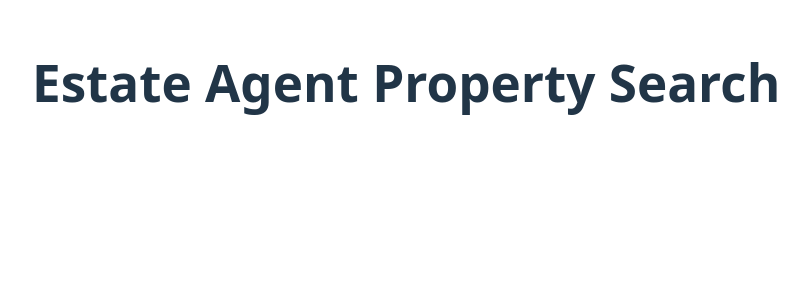
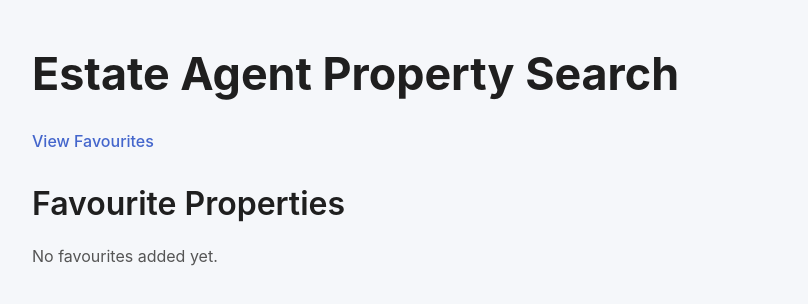
Before and after one commit to YasOnline177/estate-agent-app, a React (Vite) app: page /favourites in a window 1280 px wide. Shown: the top 304 px of the page, without its empty margins (158-966 px from the left). Built offline with nearby package versions, Linux system fonts and the light colour scheme.

Commit message:
Add to favourites functionality with drag & drop and button

```diff
--- a/src/App.jsx
+++ b/src/App.jsx
@@ -1,13 +1,18 @@
 import { useState } from "react";
 import { Routes, Route } from "react-router-dom";
+import { Link } from "react-router-dom";
 import SearchForm from "./components/SearchForm";
 import PropertyCard from "./components/PropertyCard";
 import PropertyDetails from "./components/PropertyDetails";
+import Favourites from "./components/Favourites";
 import propertiesData from "./data/properties.json";
 
 function App() {
   // State to store filtered search results
   const [results, setResults] = useState(propertiesData.properties);
+  // Store favourite properties selected by the user
+  const [favourites, setFavourites] = useState([]);
+  const [isDragging, setIsDragging] = useState(false);  // show floating drop zone
 
   // Handle search logic from SearchForm
   function handleSearch(filters) {
@@ -52,11 +57,42 @@ function App() {
     setResults(filtered);
   }
 
+  // Add a property to favourites and prevent duplicate properties
+  function addToFavourites(property) {
+    // Prevent duplicates
+    const alreadyAdded = favourites.some(fav => fav.id === property.id);
+    if (!alreadyAdded) {
+      setFavourites([...favourites, property]);
+    }
+  }
+
   return (
       <div className="app-container">
         <header>
           <h1>Estate Agent Property Search</h1>
+          <nav>
+            <Link to="/favourites">
+              View Favourites
+            </Link>
+          </nav>
         </header>
+
+        {/* Floating drop zone for drag & drop */}
+        {isDragging && (
+          <div
+            className="floating-favourites"
+            onDragOver={(e) => e.preventDefault()}
+            onDrop={(e) => {
+              e.preventDefault();
+              setIsDragging(false);
+              const id = e.dataTransfer.getData("propertyId");
+              const property = results.find(p => p.id === id);
+              if (property) addToFavourites(property);
+            }}
+          >
+            Drop Here to Add to Favourites
+          </div>
+        )}
 
         <main>
           <Routes>
@@ -65,6 +101,8 @@ function App() {
               <>
                 <SearchForm onSearch={handleSearch} />
 
+
+
                 {/* Results section */}
                 <section className="results-container">
                   {results.length > 0 ? (
@@ -72,6 +110,7 @@ function App() {
                       <PropertyCard
                         key={property.id}
                         property={property}
+                        setIsDragging={setIsDragging}
                       />
                     ))
                   ) : (
@@ -82,7 +121,19 @@ function App() {
             } />
 
             {/* Property page with gallery */}
-            <Route path="/property/:id" element={<PropertyDetails />} />
+            <Route
+              path="/property/:id"
+              element={
+                <PropertyDetails
+                  addToFavourites={addToFavourites}
+                />
+              }
+            />
+
+            <Route
+              path="/favourites" element={<Favourites favourites={favourites} />}
+            />
+
           </Routes>
         </main>
       </div>
--- /dev/null
+++ b/src/components/Favourites.jsx
@@ -0,0 +1,25 @@
+/*
+    Display the user's favourite properties
+*/
+
+function Favourites({ favourites }) {
+    return (
+        <div>
+            <h2>Favourite Properties</h2>
+
+            {favourites.length === 0 ? (
+                <p>No favourites added yet.</p>
+            ) : (
+                <ul>
+                    {favourites.map(property => (
+                        <li key={property.id}>
+                            {property.shortDescription} - £{property.price.toLocaleString()}
+                        </li>
+                    ))}
+                </ul>
+            )}
+        </div>
+    );
+}
+
+export default Favourites;
--- a/src/components/PropertyCard.jsx
+++ b/src/components/PropertyCard.jsx
@@ -5,9 +5,20 @@ import { Link } from "react-router-dom";
     Used on the search result page
 */
 
-function PropertyCard({ property }) {
+function PropertyCard({ property, setIsDragging }) {
     return (
-        <Link to={`/property/${property.id}`} className="property-link">
+        <div
+            draggable
+            onDragStart={(e) => {
+                e.dataTransfer.setData("propertyId", property.id);
+                setIsDragging(true);
+            }}
+            onDragEnd={() => setIsDragging(false)}
+        >
+            <Link
+                to={`/property/${property.id}`}
+                className="property-link"
+            >
                 <article className="property-card">
                     <img src={property.images[0]} alt={property.shortDescription} />
 
@@ -19,6 +30,7 @@ function PropertyCard({ property }) {
                     </div>
                 </article>
             </Link>
+        </div>
     )
 }
 
--- a/src/index.css
+++ b/src/index.css
@@ -1,95 +1,123 @@
+/* -------------------------------
+   Root Variables
+---------------------------------- */
 :root {
-  font-family: system-ui, Avenir, Helvetica, Arial, sans-serif;
+  --primary-color: #4466cc;
+  --primary-hover: #3355aa;
+  --primary-active: #223388;
+  --background: #f5f7fa;
+  --card-background: #ffffff;
+  --text-color: #1f1f1f;
+  --subtext-color: #555;
+  --shadow-color: rgba(0,0,0,0.1);
+  --border-radius: 8px;
+
+  font-family: "Inter", system-ui, Avenir, Helvetica, Arial, sans-serif;
+  font-weight: 400;
   line-height: 1.5;
-  font-weight: 400;
-
-  color-scheme: light dark;
-  color: rgba(255, 255, 255, 0.87);
-  background-color: #242424;
-
-  font-synthesis: none;
-  text-rendering: optimizeLegibility;
-  -webkit-font-smoothing: antialiased;
-  -moz-osx-font-smoothing: grayscale;
+  font-size: 16px;
+  color: var(--text-color);
+  background-color: var(--background);
 }
 
-a {
-  font-weight: 500;
-  color: #646cff;
-  text-decoration: inherit;
-}
-a:hover {
-  color: #535bf2;
-}
-
+/* -------------------------------
+   General Elements
+---------------------------------- */
 body {
   margin: 0;
   min-width: 320px;
   min-height: 100vh;
 }
 
+a {
+  font-weight: 500;
+  color: var(--primary-color);
+  text-decoration: none;
+}
+
+a:hover {
+  color: var(--primary-hover);
+}
+
 h1 {
-  font-size: 3.2em;
+  font-size: 2.8rem;
+  font-weight: 700;
   line-height: 1.1;
 }
 
-button {
-  border-radius: 8px;
-  border: 1px solid transparent;
-  padding: 0.6em 1.2em;
-  font-size: 1em;
-  font-weight: 500;
-  font-family: inherit;
-  background-color: #1a1a1a;
-  cursor: pointer;
-  transition: border-color 0.25s;
-}
-button:hover {
-  border-color: #646cff;
-}
-button:focus,
-button:focus-visible {
-  outline: 4px auto -webkit-focus-ring-color;
+h2 {
+  font-size: 2rem;
+  font-weight: 600;
+  margin-bottom: 1rem;
 }
 
-@media (prefers-color-scheme: light) {
-  :root {
-    color: #213547;
-    background-color: #ffffff;
-  }
-  a:hover {
-    color: #747bff;
-  }
-  button {
-    background-color: #f9f9f9;
-  }
-  .tab-content {
-    background-color: #f9f9f9;
-  }
-  .tabs button:active {
-    color: white;
-  }
+h3 {
+  font-size: 1.25rem;
+  font-weight: 500;
+  margin-bottom: 0.5rem;
 }
 
-/* App container layout */
+p {
+  color: var(--subtext-color);
+  margin: 0.25rem 0;
+}
+
+/* -------------------------------
+   Buttons
+---------------------------------- */
+button {
+  border-radius: var(--border-radius);
+  border: none;
+  padding: 10px 18px;
+  font-weight: 600;
+  font-size: 1rem;
+  font-family: inherit;
+  cursor: pointer;
+  transition: all 0.2s;
+}
+
+button:hover {
+  transform: scale(1.03);
+}
+
+button:active {
+  transform: scale(0.97);
+}
+
+.favourite-btn {
+  background-color: var(--primary-color);
+  color: white;
+  border: 1px solid var(--primary-color);
+}
+
+.favourite-btn:hover {
+  background-color: var(--primary-hover);
+  border-color: var(--primary-hover);
+}
+
+.favourite-btn:active {
+  background-color: var(--primary-active);
+  border-color: var(--primary-active);
+}
+
+/* -------------------------------
+   Layout Containers
+---------------------------------- */
 .app-container {
   max-width: 900px;
   margin: auto;
   padding: 20px;
 }
 
-/* Search form container */
 .search-form {
-  border-radius: 8px;
+  border-radius: var(--border-radius);
   padding: 20px;
 }
 
-/* Section heading */
 .form-section h2 {
   margin-bottom: 20px;
 }
 
-/* Group related fields */
 .form-group {
   display: flex;
   gap: 20px;
@@ -97,47 +125,62 @@ button:focus-visible {
   flex-wrap: wrap;
 }
 
-/* Lebel and input alignment */
 label {
   display: flex;
   flex-direction: column;
   font-weight: 500;
 }
 
-/* Inputs consistency */
 input, select {
   padding: 6px;
   min-width: 180px;
 }
 
-/* Results grid */
-.results-container {
+/* -------------------------------
+   Results / Cards
+---------------------------------- */
+.results-container,
+.favourites-container {
   display: grid;
   grid-template-columns: repeat(auto-fill, minmax(250px, 1fr));
   gap: 20px;
   margin-top: 30px;
 }
 
-.property-link{
+.property-link {
   text-decoration: none;
   color: inherit;
 }
 
-/* Property card */
 .property-card {
-  border: 1px solid #ccc;
-  border-radius: 8px;
+  background-color: var(--card-background);
+  border-radius: var(--border-radius);
   padding: 10px;
   overflow: hidden;
+  cursor: grab;
   transition: transform 0.2s ease, box-shadow 0.2s ease;
+  box-shadow: 0 2px 8px var(--shadow-color);
 }
 
 .property-card:hover {
   transform: translateY(-4px);
-  box-shadow: 0 4px 15px rgba(0,0,0,0.3);
+  box-shadow: 0 6px 15px var(--shadow-color);
 }
 
-/* Image styling */
+.property-card:active {
+  cursor: grabbing;
+  opacity: 0.8;
+  transform: scale(0.98);
+}
+
+.property-card::after {
+  content: "Drag to add to favourites";
+  display: block;
+  font-size: 12px;
+  opacity: 0.6;
+  margin-top: 6px;
+}
+
 .property-card img {
   width: 100%;
   height: 180px;
@@ -145,17 +188,20 @@ input, select {
   object-fit: cover;
 }
 
-/* Property info */
 .property-info h3 {
   margin: 0 0 8px;
   font-size: 18px;
 }
 
 .price {
-  font-weight: bold;
+  font-weight: 700;
+  color: var(--primary-color);
   margin-bottom: 6px;
 }
 
+/* -------------------------------
+   Property Details / Gallery
+---------------------------------- */
 .property-detail-container {
   max-width: 900px;
   margin: auto;
@@ -166,7 +212,7 @@ input, select {
   width: 100%;
   max-height: 500px;
   object-fit: cover;
-  border-radius: 8px;
+  border-radius: var(--border-radius);
   margin-bottom: 15px;
 }
 
@@ -186,15 +232,15 @@ input, select {
 }
 
 .thumbnails img.selected {
-  border-color: #646cff;
+  border-color: var(--primary-color);
 }
 
+/* Tabs */
 .tabs {
   display: flex;
   gap: 10px;
   margin: 20px 0;
   flex-wrap: wrap;
-  justify-content: flex-start;
 }
 
 .tabs button {
@@ -204,14 +250,12 @@ input, select {
   cursor: pointer;
   background: transparent;
   color: inherit;
-  transition: background 0.2s, color 0.2s;
 }
 
-
 .tabs button.active {
-  background: #646cff;
+  background: var(--primary-color);
   color: white;
-  border-color: #535bf2;
+  border-color: var(--primary-hover);
 }
 
 .tab-content {
@@ -219,13 +263,42 @@ input, select {
   margin-top: 15px;
   padding: 15px;
   border: 1px solid #ccc;
-  border-radius: 8px;
-  background-color: rgba(255, 255, 255, 0.05);
+  border-radius: var(--border-radius);
+  background-color: rgba(0, 0, 0, 0.03);
 }
 
 .floorplan-img {
   display: block;
   max-width: 100%;
-  border-radius: 8px;
+  border-radius: var(--border-radius);
   margin: auto;
 }
+
+/* -------------------------------
+   Drag & Drop Favourites
+---------------------------------- */
+.floating-favourites {
+  position: fixed;
+  bottom: 20px;
+  right: 20px;
+  background: var(--primary-color);
+  color: white;
+  padding: 12px 18px;
+  border-radius: var(--border-radius);
+  font-weight: bold;
+  box-shadow: 0 4px 15px var(--shadow-color);
+  z-index: 1000;
+  pointer-events: auto;
+  animation: popIn 0.2s ease-out;
+}
+
+@keyframes popIn {
+  from {
+    transform: scale(0.9);
+    opacity: 0;
+  }
+  to {
+    transform: scale(1);
+    opacity: 1;
+  }
+}
```
Also changed, not shown: src/components/PropertyDetails.jsx (+9 -5 lines). Lines whose indentation alone changed are shown as unchanged.
